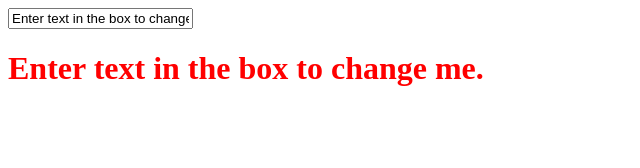
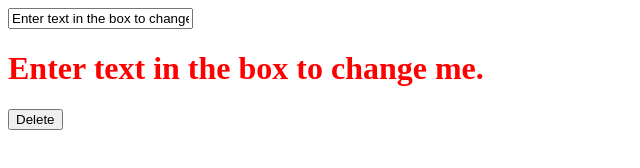
Before and after one commit to fraziermork/angular-app, a website: page index.html in a window 1280 px wide. Shown: the whole page, without its empty margins (0-640 px from the left). Drawn offline with nearby package versions, Linux system fonts and the light colour scheme.

Commit message:
got delete button working

```diff
--- a/index.html
+++ b/index.html
@@ -7,6 +7,7 @@
   <body ng-controller="MainController as main">
     <input type="text" ng-model="main.headerText">
     <h1 ng-bind="main.headerText"></h1>
+    <button type="button" name="button" ng-click="main.headerText = null">Delete</button>
     <script type="text/javascript" src="node_modules/angular/angular.js"></script>
     <script type="text/javascript" src="bundle.js"></script>
   </body>
```
